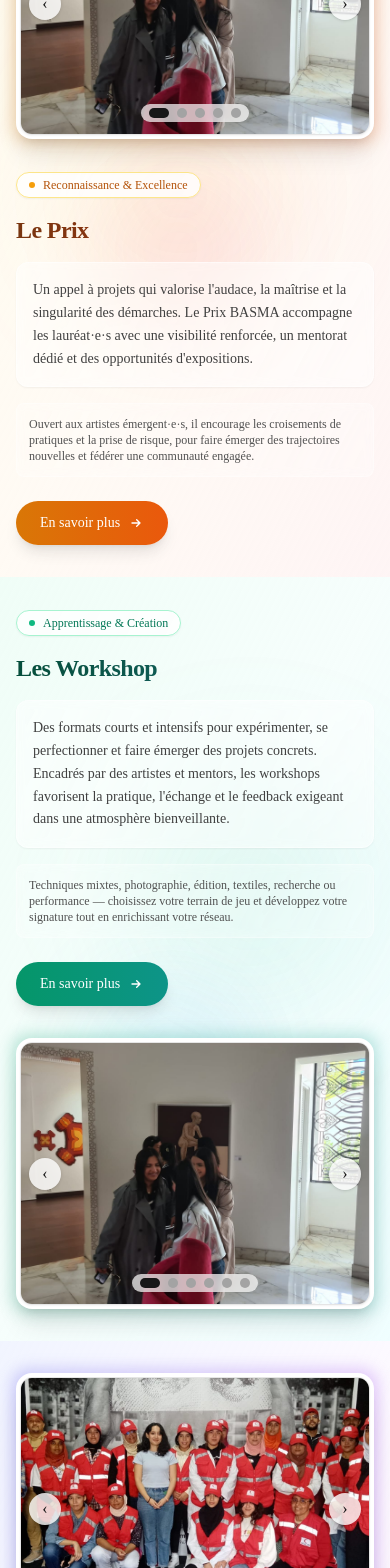
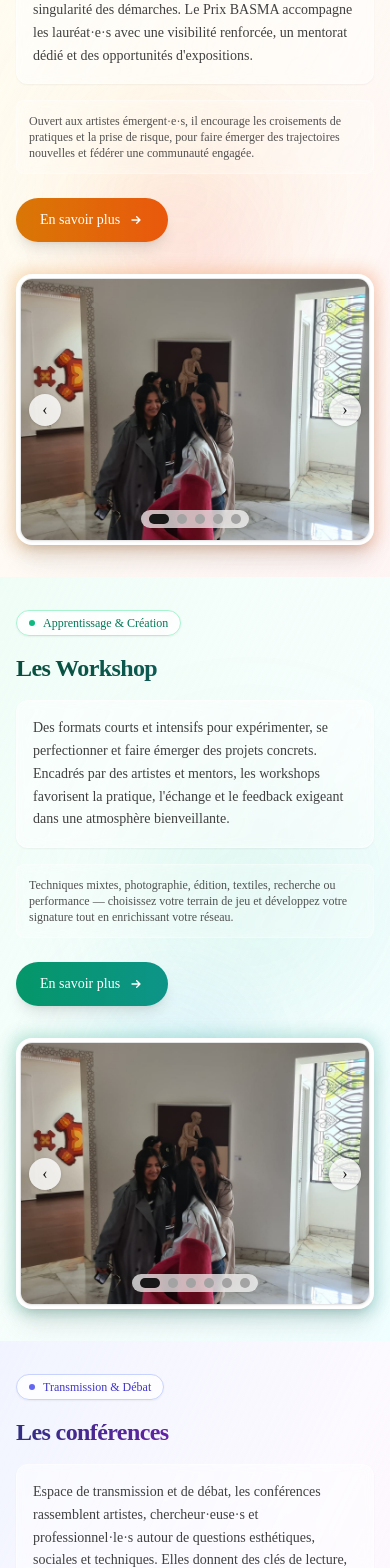
Before and after one commit to AnnyStevia/Basma_site, a React (Vite) app in the folder basma-site/: page / in a window 390 px wide. Shown: the part 1666-3234 px from the top of the page. Built offline with nearby package versions, Linux system fonts and the light colour scheme.

Commit message:
correction mobile

```diff
--- a/basma-site/src/pages/Home.tsx
+++ b/basma-site/src/pages/Home.tsx
@@ -231,7 +231,7 @@ function Home() {
 
         <div className="relative z-10 max-w-7xl mx-auto px-4 md:px-8 grid grid-cols-1 lg:grid-cols-2 gap-8 md:gap-12 items-center">
           {/* Right mini slider */}
-          <div className="order-1 lg:order-1 w-full max-w-lg mx-auto lg:mx-0">
+          <div className="order-2 lg:order-1 w-full max-w-lg mx-auto lg:mx-0">
             <div className="relative group">
               <div className="absolute -inset-1 bg-gradient-to-r from-amber-600 to-orange-600 rounded-2xl blur opacity-25 group-hover:opacity-40 transition duration-300"></div>
               <div className="relative bg-white rounded-2xl p-1 shadow-xl">
@@ -241,7 +241,7 @@ function Home() {
           </div>
 
           {/* Left text */}
-          <div className="order-2 lg:order-2">
+          <div className="order-1 lg:order-2">
             <div className="inline-flex items-center gap-2 rounded-full border border-amber-200 bg-white/80 px-3 py-1 text-xs text-amber-700 shadow-sm mb-4">
               <span className="h-1.5 w-1.5 rounded-full bg-amber-500" />
               <span className="font-medium">Reconnaissance & Excellence</span>
@@ -335,7 +335,7 @@ function Home() {
 
         <div className="relative z-10 max-w-7xl mx-auto px-4 md:px-8 grid grid-cols-1 lg:grid-cols-2 gap-8 md:gap-12 items-center">
           {/* Right mini slider */}
-          <div className="order-1 lg:order-1 w-full max-w-lg mx-auto lg:mx-0">
+          <div className="order-2 lg:order-1 w-full max-w-lg mx-auto lg:mx-0">
             <div className="relative group">
               <div className="absolute -inset-1 bg-gradient-to-r from-indigo-600 to-purple-600 rounded-2xl blur opacity-25 group-hover:opacity-40 transition duration-300"></div>
               <div className="relative bg-white rounded-2xl p-1 shadow-xl">
@@ -345,7 +345,7 @@ function Home() {
           </div>
 
           {/* Left text */}
-          <div className="order-2 lg:order-2">
+          <div className="order-1 lg:order-2">
             <div className="inline-flex items-center gap-2 rounded-full border border-indigo-200 bg-white/80 px-3 py-1 text-xs text-indigo-700 shadow-sm mb-4">
               <span className="h-1.5 w-1.5 rounded-full bg-indigo-500" />
               <span className="font-medium">Transmission & Débat</span>
@@ -439,7 +439,7 @@ function Home() {
 
         <div className="relative z-10 max-w-7xl mx-auto px-4 md:px-8 grid grid-cols-1 lg:grid-cols-2 gap-8 md:gap-12 items-center">
           {/* Right mini slider */}
-          <div className="order-1 lg:order-1 w-full max-w-lg mx-auto lg:mx-0">
+          <div className="order-2 lg:order-1 w-full max-w-lg mx-auto lg:mx-0">
             <div className="relative group">
               <div className="absolute -inset-1 bg-gradient-to-r from-violet-600 to-indigo-600 rounded-2xl blur opacity-25 group-hover:opacity-40 transition duration-300"></div>
               <div className="relative bg-white rounded-2xl p-1 shadow-xl">
@@ -449,7 +449,7 @@ function Home() {
           </div>
 
           {/* Left text */}
-          <div className="order-2 lg:order-2">
+          <div className="order-1 lg:order-2">
             <div className="inline-flex items-center gap-2 rounded-full border border-violet-200 bg-white/80 px-3 py-1 text-xs text-violet-700 shadow-sm mb-4">
               <span className="h-1.5 w-1.5 rounded-full bg-violet-500" />
               <span className="font-medium">Circulation Culturelle</span>
```
